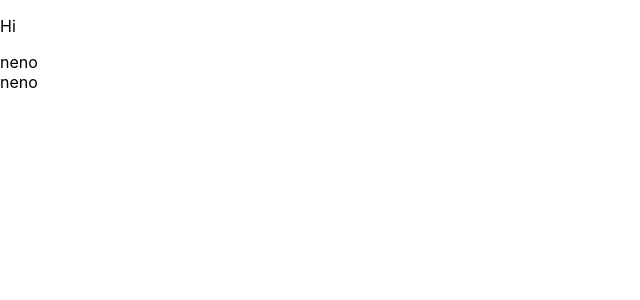
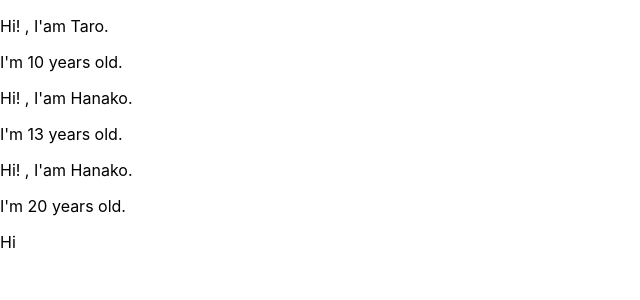
Before and after one commit to YoichiIshigaki/create-react-app, a React (Create React App) app: page / in a window 1280 px wide. Shown: the top 300 px of the page, without its empty margins (0-640 px from the left). Built offline with nearby package versions, Linux system fonts and the light colour scheme.

Commit message:
prop types

```diff
--- a/src/App.js
+++ b/src/App.js
@@ -1,5 +1,5 @@
-import React,{Component} from "react";
-
+import React from "react";
+import PropTypes from "prop-types"
 // function App() {
 //   // const greeting = "Hi! Tom!"
 //   // const dom = <h1 className="foo">{greeting} what's up?</h1>
@@ -16,17 +16,38 @@
 // }
 
 const App = () => {
-  return (
-    <div>
-      <p>Hi</p>
-      <Cat/>
-      <Cat/>
-    </div>
-  )
+	const profiles = [
+		{ name: "Taro", age: 10 },
+		{ name: "Hanako", age: 13 },
+		{ name: "Hanako" },
+	];
+
+	return (
+		<div>
+			{profiles.map((profile, index) => {
+				return <User name={profile.name} age={profile.age} key={index} />;
+			})}
+			<p>Hi</p>
+		</div>
+	);
+};
+
+const User = (props) => {
+	return (
+		<div>
+			<p>Hi! , I'am {props.name}.</p>
+			<p>I'm {props.age} years old.</p>
+		</div>
+	);
+};
+
+User.propTypes = {
+  name: PropTypes.string,
+  age: PropTypes.number.isRequired
 }
 
-const Cat = () => {
-  return <div>neno</div>
-}
+User.defaultProps = {
+	age: 20,
+};
 
 export default App;
```
